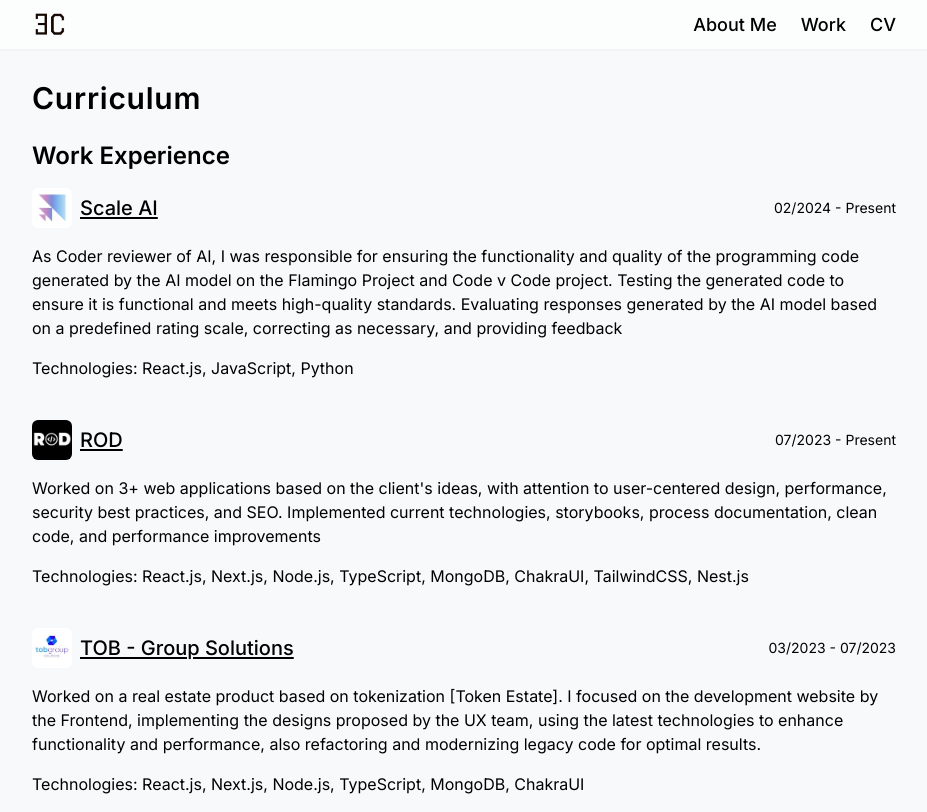
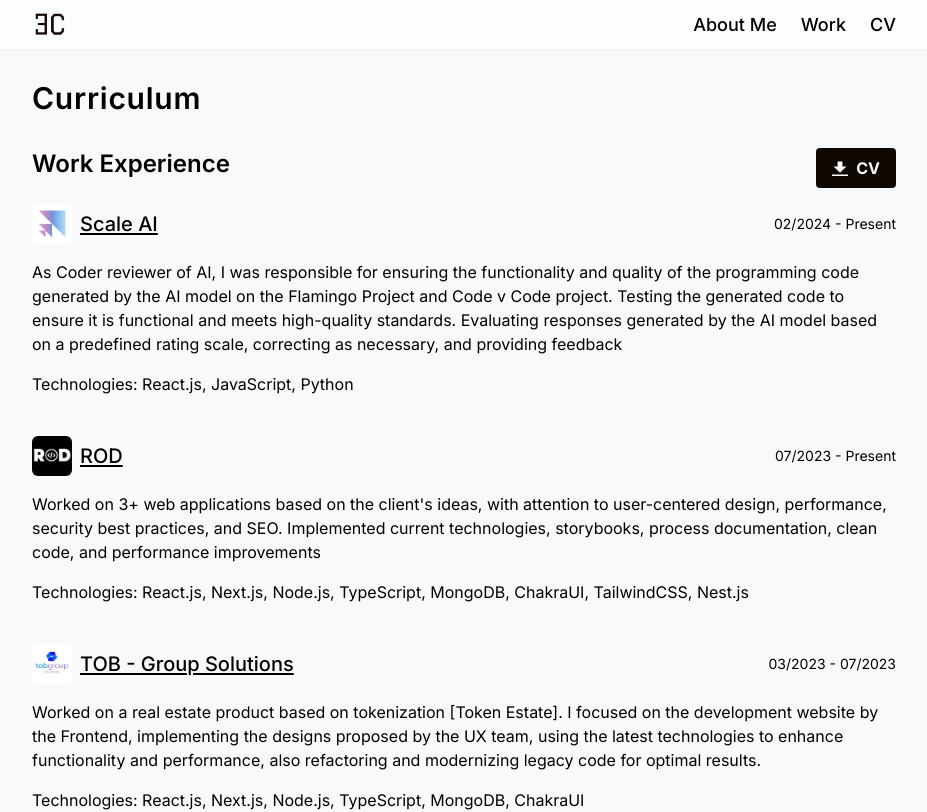
Before and after one commit to Enzo-cam/enzocam, a Next.js app: page /cv in a window 1280 px wide. Shown: the top 812 px of the page, without its empty margins (176-1103 px from the left). Built offline with nearby package versions, Linux system fonts and the light colour scheme.

Commit message:
Feat: add CV and button to inspect it

```diff
--- a/src/app/cv/page.tsx
+++ b/src/app/cv/page.tsx
@@ -1,45 +1,52 @@
-import CvCard from "@/Components/CvCard"
-import { cvInfo, stackInfo } from "../../../utils/cvInfo"
-import StackCard from "@/Components/StackCard"
+import CvCard from "@/Components/CvCard";
+import { cvInfo, stackInfo } from "../../../utils/cvInfo";
+import StackCard from "@/Components/StackCard";
+import Link from "next/link";
 
 export const metadata = {
-  title: 'CV - Enzo Camera'
-}
+  title: "CV - Enzo Camera",
+};
 
 const HomePage = () => {
   return (
     <div className="px-4 mb-8 w-full max-w-screen-lg mx-auto lg:px-20">
-        <h1 className="text-3xl font-semibold tracking-wide mb-6">
-          Curriculum
-        </h1>
+      <h1 className="text-3xl font-semibold tracking-wide mb-6">Curriculum</h1>
+
+      <div className="flex items-center justify-between">
+        <h2 className="text-2xl font-semibold">Work Experience</h2>
+        <Link
+          href="/CV-Enzo Camera.pdf"
+          target="_blank"
+        >
+          <button className="bg-grisAbout hover:bg-stone-800 text-bgWhite mt-2 font-bold py-2 px-4 rounded inline-flex items-center">
+            <svg
+              className="fill-current w-4 h-4 mr-2"
+              xmlns="http://www.w3.org/2000/svg"
+              viewBox="0 0 20 20"
+            >
+              <path d="M13 8V2H7v6H2l8 8 8-8h-5zM0 18h20v2H0v-2z" />
+            </svg>
+            <span>CV</span>
+          </button>
+        </Link>
+      </div>
 
       <div>
-          <h2 className="text-2xl font-semibold">Work Experience</h2>
         <div className="flex flex-col mt-4 gap-7 lg:gap-10">
-            {cvInfo.map(experience => (
-              <CvCard
-                key={experience.name}
-                experience={experience}
-              />
+          {cvInfo.map((experience) => (
+            <CvCard key={experience.name} experience={experience} />
           ))}
         </div>
       </div>
 
-
       <div className="mt-10">
         <h2 className="text-2xl font-semibold mb-2">Technology Stack</h2>
-          {stackInfo.map(area => (
-            <StackCard
-              key={area.name}
-              area={area}
-            />
+        {stackInfo.map((area) => (
+          <StackCard key={area.name} area={area} />
         ))}
       </div>
+    </div>
+  );
+};
 
-
-
-    </div>
-  )
-}
-
-export default HomePage
+export default HomePage;
```
Also changed, not shown: 1 other file (tests, documents, lock files or other folders). Lines whose indentation alone changed are shown as unchanged.
